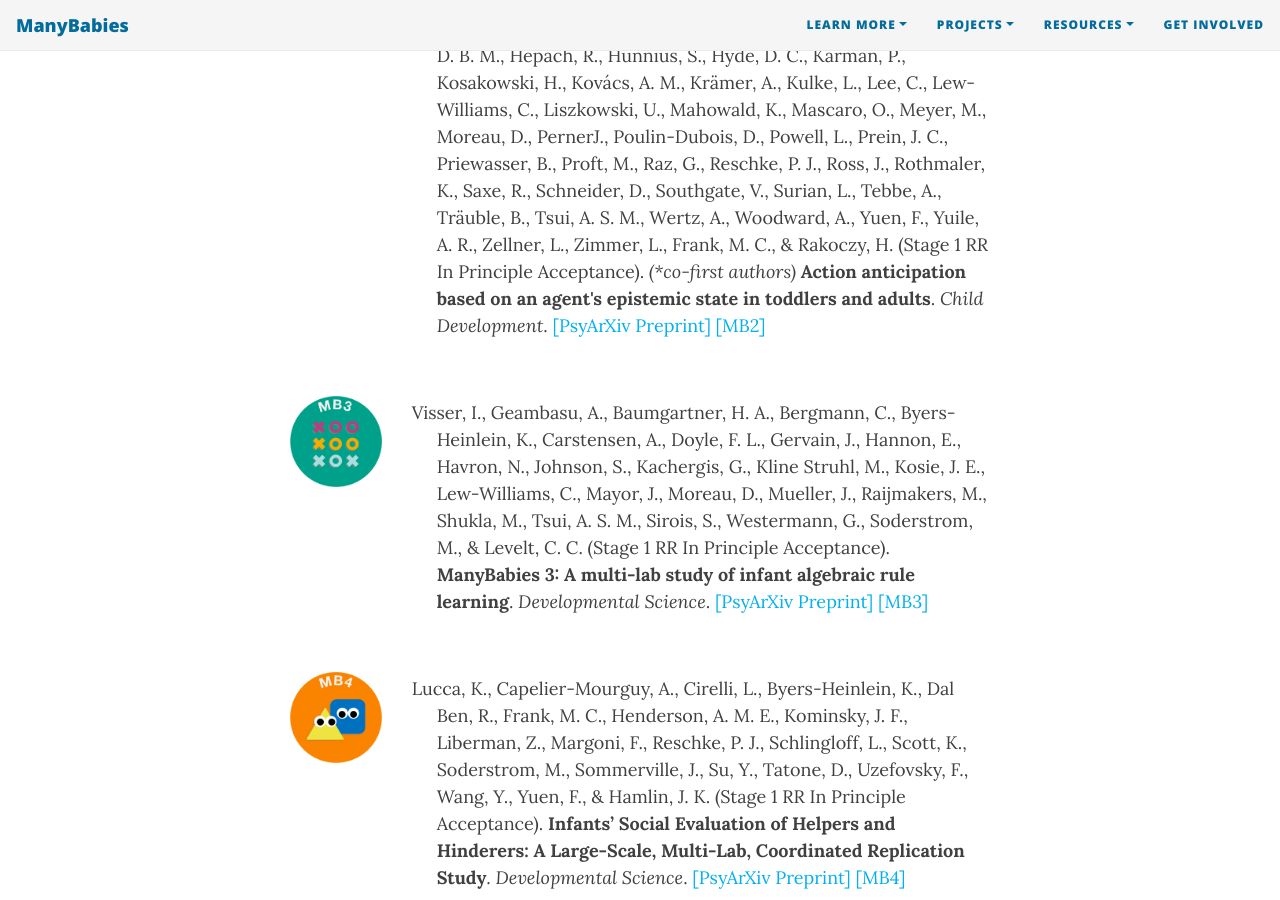
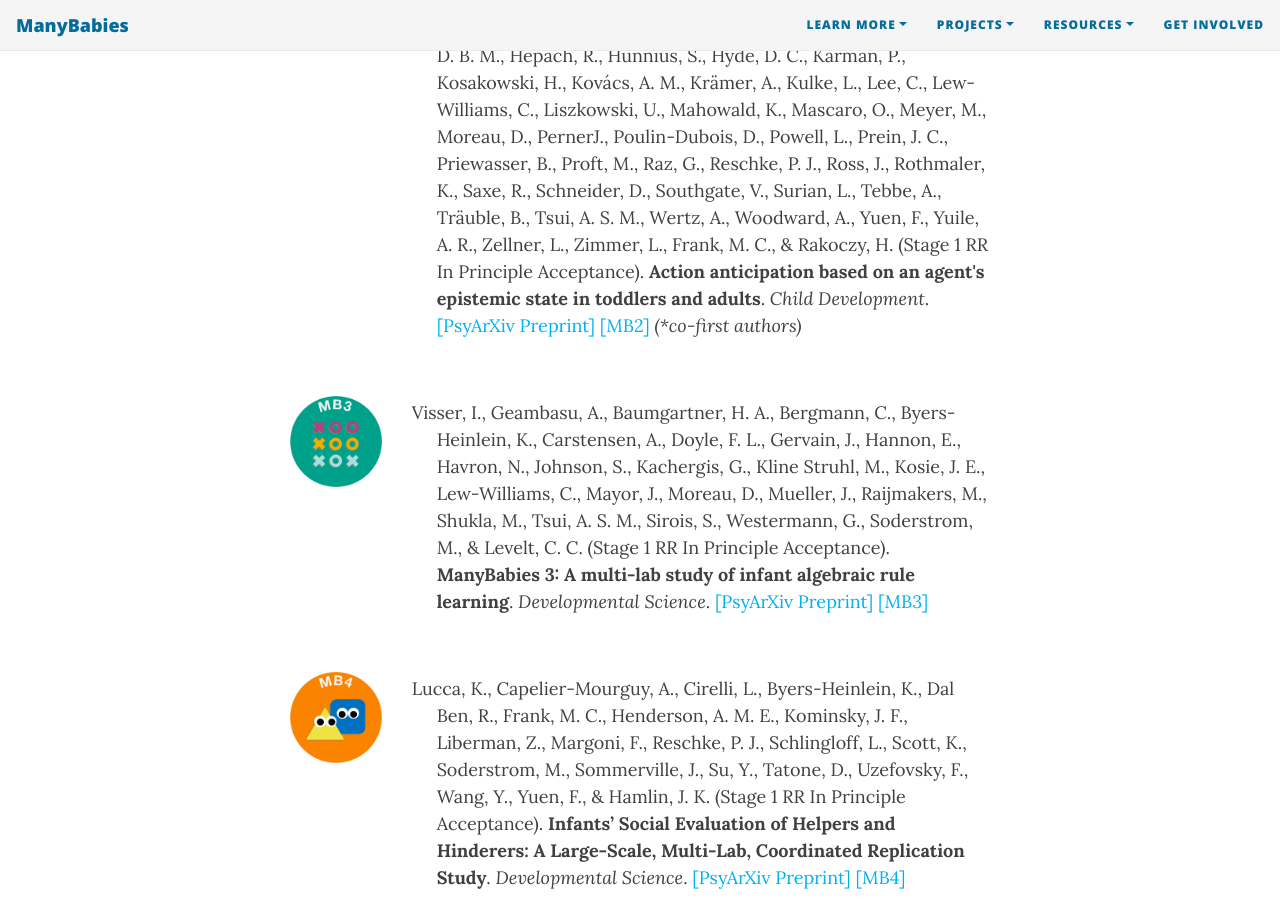
Before and after one commit to manybabies/manybabies.github.io, a Jekyll site: the page built from publications.md, in a window 1280 px wide and 900 px high, scrolled down 2721 px. Built offline with Jekyll 4.4.1, drawn with Linux system fonts in a browser that asks for light colours; nearby versions of some CDN libraries; some web fonts are replaced.

Commit message:
Update publications.md

```diff
--- a/publications.md
+++ b/publications.md
@@ -98,11 +98,11 @@
         <a href="{{site.baseurl}}{% link MB2.md %}" class="image"><img src="/assets/img/MB2_logo.png" alt="ManyBabies2 logo"></a>
       </div>
       <div class="col-sm-10">
-        <p style="padding-left: 25px; text-indent: -25px">Schuwerk, T.*, Kampis, D.*, Baillargeon, R., Biro, S., Bohn, M., Byers-Heinlein, K., Dörrenberg, S., Fisher, C., Franchin, L., Fulcher, T., Garbisch, I., Geraci, A., Grosse Wiesmann, C., Hamlin, J. K., Haun, D. B. M., Hepach, R., Hunnius, S., Hyde, D. C., Karman, P., Kosakowski, H., Kovács, A. M., Krämer, A., Kulke, L., Lee, C., Lew-Williams, C., Liszkowski, U., Mahowald, K., Mascaro, O., Meyer, M., Moreau, D., PernerJ., Poulin-Dubois, D., Powell, L., Prein, J. C., Priewasser, B., Proft, M., Raz, G., Reschke, P. J., Ross, J., Rothmaler, K., Saxe, R., Schneider, D., Southgate, V., Surian, L., Tebbe, A., Träuble, B., Tsui, A. S. M., Wertz, A., Woodward, A., Yuen, F., Yuile, A. R., Zellner, L., Zimmer, L., Frank, M. C., & Rakoczy, H. (Stage 1 RR In Principle Acceptance). <i>(*co-first authors)</i>
+        <p style="padding-left: 25px; text-indent: -25px">Schuwerk, T.*, Kampis, D.*, Baillargeon, R., Biro, S., Bohn, M., Byers-Heinlein, K., Dörrenberg, S., Fisher, C., Franchin, L., Fulcher, T., Garbisch, I., Geraci, A., Grosse Wiesmann, C., Hamlin, J. K., Haun, D. B. M., Hepach, R., Hunnius, S., Hyde, D. C., Karman, P., Kosakowski, H., Kovács, A. M., Krämer, A., Kulke, L., Lee, C., Lew-Williams, C., Liszkowski, U., Mahowald, K., Mascaro, O., Meyer, M., Moreau, D., PernerJ., Poulin-Dubois, D., Powell, L., Prein, J. C., Priewasser, B., Proft, M., Raz, G., Reschke, P. J., Ross, J., Rothmaler, K., Saxe, R., Schneider, D., Southgate, V., Surian, L., Tebbe, A., Träuble, B., Tsui, A. S. M., Wertz, A., Woodward, A., Yuen, F., Yuile, A. R., Zellner, L., Zimmer, L., Frank, M. C., & Rakoczy, H. (Stage 1 RR In Principle Acceptance).
         <b>Action anticipation based on an agent's epistemic state in toddlers and adults</b>.
         <i>Child Development</i>.
         <a href="https://psyarxiv.com/x4jbm/" target="_blank">[PsyArXiv Preprint]</a>
-        <a href="{{site.baseurl}}{% link MB2.md %}">[MB2]</a></p>
+        <a href="{{site.baseurl}}{% link MB2.md %}">[MB2]</a> <i>(*co-first authors)</i> </p>
       </div>
     </div>
     <div class="row">
```
